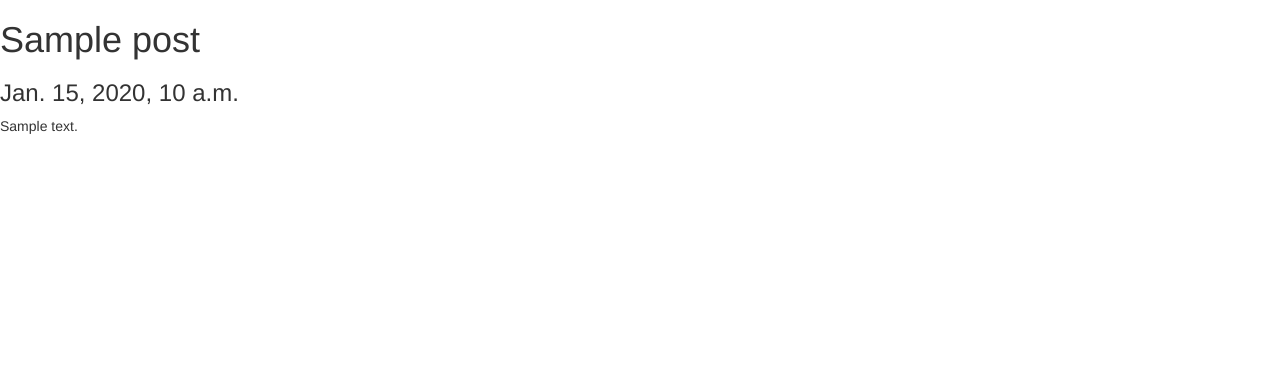
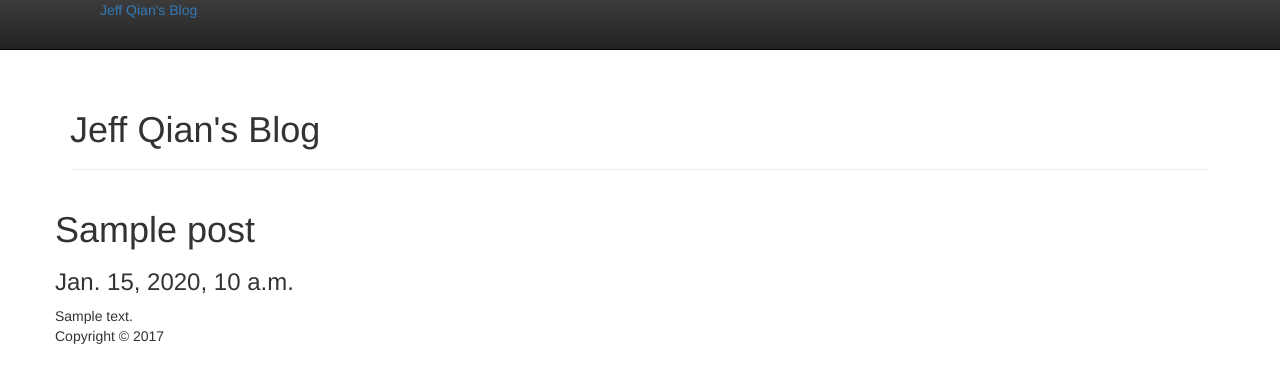
Before and after one commit to seekdestiny/blogengine, a Django app: page / in a window 1280 px wide. Shown: the top 383 px of the page. Run offline with Django 3.2, Linux system fonts and the light colour scheme; tables that the repository leaves empty hold one stand-in row (values such as "Sample post"); some libraries are stand-ins or nearby versions.

Commit message:
amend templates

```diff
--- a/blogengine/templates/blogengine/includes/base.html
+++ b/blogengine/templates/blogengine/includes/base.html
@@ -23,7 +23,40 @@
         <![endif]-->
 
         <!-- Add your site or application content here -->
-        {% block content %}{% endblock %}
+        <div class="navbar navbar-static-top navbar-inverse">
+            <div class="navbar-inner">
+                <div class="container">
+                    <a class="btn btn-navbar" data-toggle="collapse" data-target=".nav-collapse">
+                        <span class="icon-bar"></span>
+                        <span class="icon-bar"></span>
+                        <span class="icon-bar"></span>
+                    </a>
+                    <a class="brand" href="/">Jeff Qian's Blog</a>
+                    <div class="nav-collapse collapse">
+                    </div>
+                </div>
+            </div>
+        </div>
+
+        <div class="container">
+            {% block header %}
+                <div class="page-header">
+                    <h1>Jeff Qian's Blog</h1>
+                </div>
+            {% endblock %}
+
+            <div class="row">
+                {% block content %}{% endblock %}
+            </div>
+        </div>
+
+        <div class="container footer">
+            <div class="row">
+                <div class="span12">
+                    <p>Copyright &copy; {% now "Y" %}</p>
+                </div>
+            </div>
+        </div>
 
         <script src="https://code.jquery.com/jquery-1.12.0.min.js"></script>
         <script>window.jQuery || document.write('<script src="{% static 'bower_components/html5-boilerplate/js/vendor/jquery-1.12.0.min.js' %}"><\/script>')</script>
--- a/blogengine/templates/blogengine/post_list.html
+++ b/blogengine/templates/blogengine/post_list.html
@@ -2,8 +2,10 @@
 
     {% block content %}
         {% for post in object_list %}
-        <h1>{{ post.title }}</h1>
-        <h3>{{ post.pub_date }}</h3>
-        {{ post.text }}
+        <div class="post">
+            <h1>{{ post.title }}</h1>
+            <h3>{{ post.pub_date }}</h3>
+            {{ post.text }}
+        </div>
         {% endfor %}
     {% endblock %}
```
